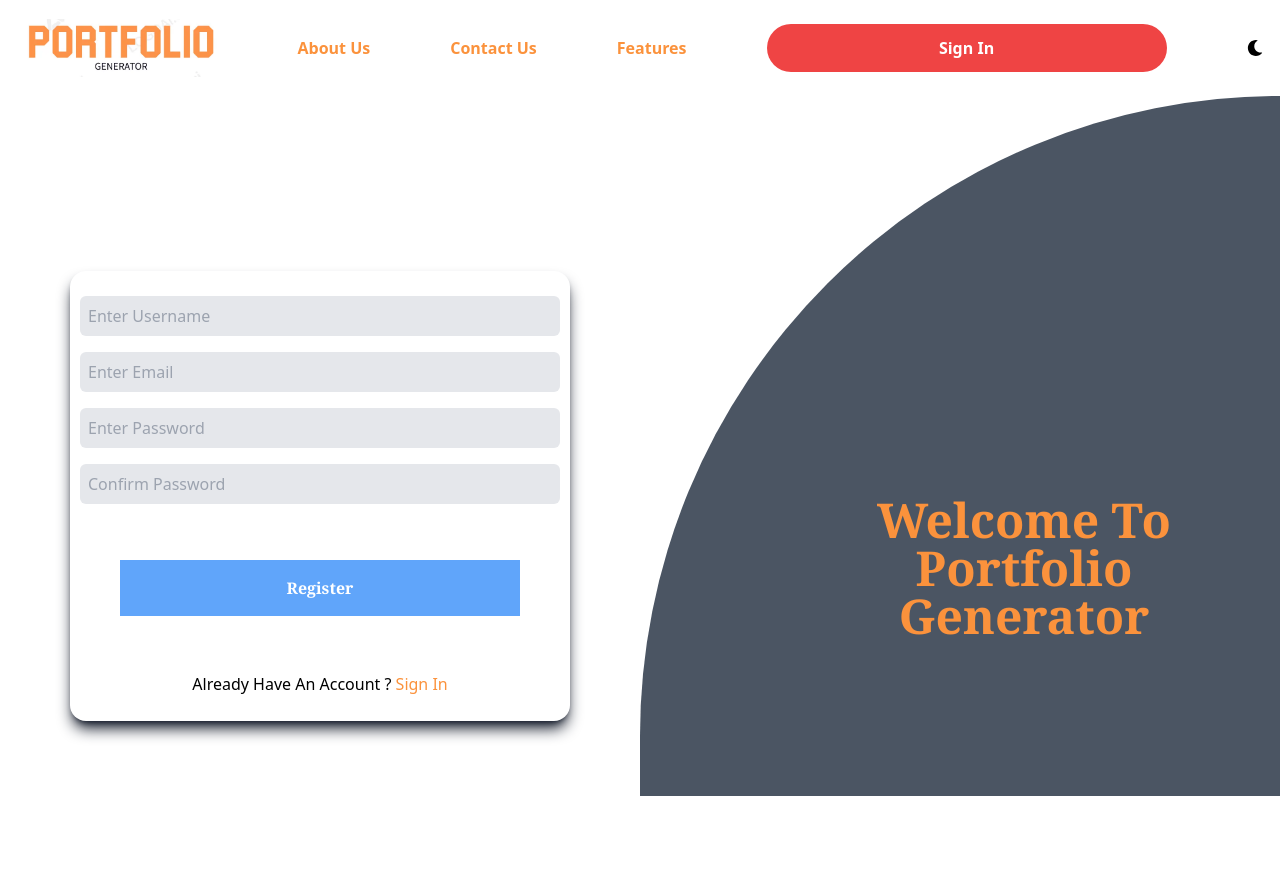
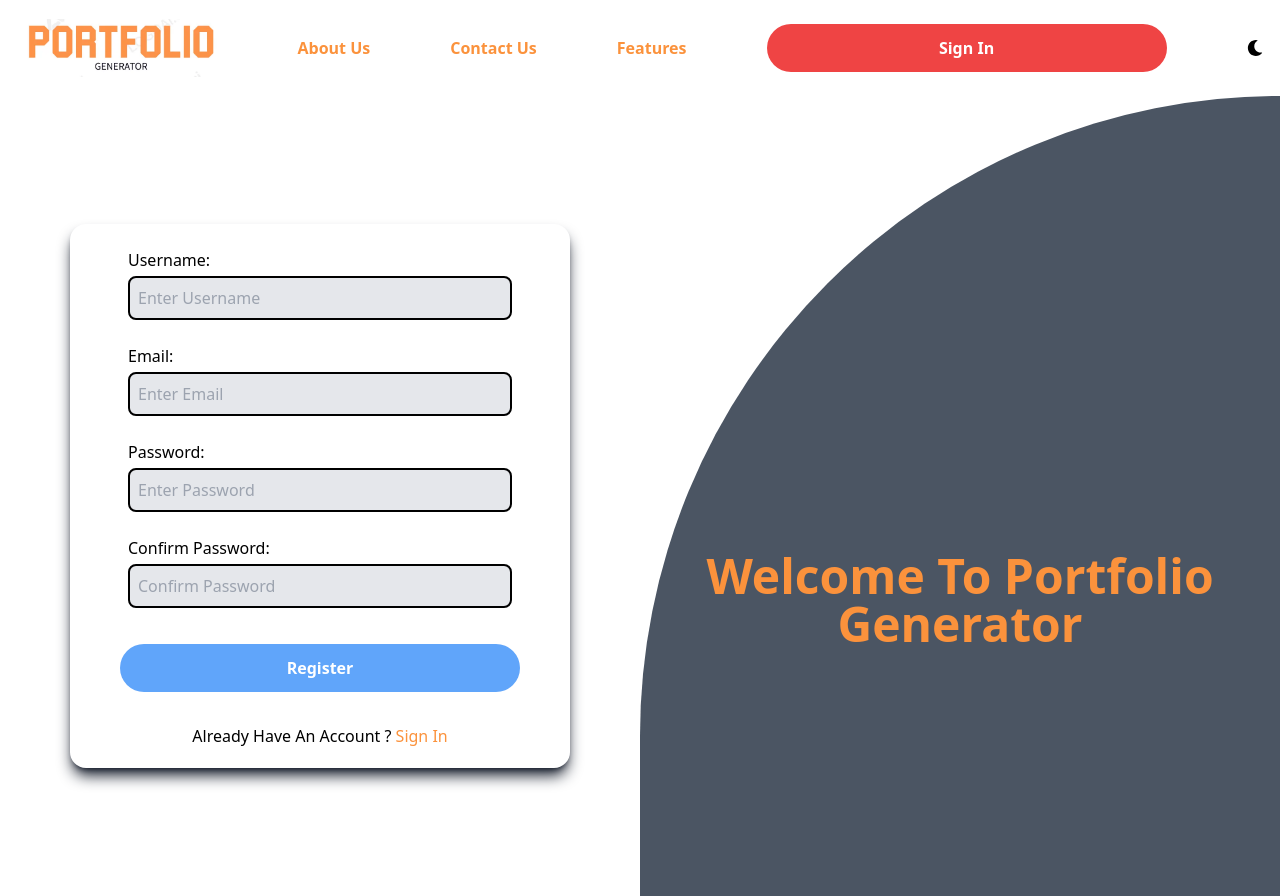
Before and after one commit to Muhammad-Faizan-Soomro/online-portfolio-generator, a Next.js app: page /register in a window 1280 px wide. Built offline with nearby package versions, Linux system fonts and the light colour scheme.

Commit message:
integrate new component

```diff
--- a/app/register/page.jsx
+++ b/app/register/page.jsx
@@ -3,6 +3,8 @@ import { useRouter } from "next/navigation";
 import React, { useState } from "react";
 import { toast } from "react-toastify";
 import Navbar from "../components/Navbar";
+import Input from "../components/Input";
+import Button from "../components/Button";
 
 function Register() {
   const [user, setuser] = useState({
@@ -19,15 +21,16 @@ function Register() {
     if (!user.username || !user.password || !user.email || !user.password1) {
       toast.error("All Fields Are Required");
     }
-   if ( user.password && user.password.length < 8){
-    toast.info("Password is Too Small")
+    if (user.password && user.password.length < 8) {
+      toast.info("Password is Too Small");
     }
-   if ( user.password != user.password1){
-    toast.error("Enter Same Password")
-   }
-   else{
+    if (user.password != user.password1) {
+      toast.error("Enter Same Password");
+    } else {
       try {
-      let res = await fetch("https://online-portfolio-generator.vercel.app/api/register", {
+        let res = await fetch(
+            "https://online-portfolio-generator.vercel.app/api/register",
+            {
               method: "POST",
               body: JSON.stringify({
                 username: user.username,
@@ -37,14 +40,15 @@ function Register() {
               headers: {
                 "Content-Type": "application/json",
               },
-        }),
+            }
+          ),
           res1 = await res.json();
         if (res1.status === 401) {
           toast.warn("Already Created");
         }
         if (res1.status === 200) {
           toast.success("Account Created");
-        router.push('/home')
+          router.push("/home");
         }
         if (res1.status === 500) {
           toast.warn("Pls Try Again");
@@ -56,21 +60,24 @@ function Register() {
   }
   return (
     <>
-    <Navbar/>
+      <Navbar />
       <section>
-      <div className=" lg:hidden container w-full h-full flex justify-center items-center">
-        <form   onSubmit={UserAdd} className="form h-[580px] w-[350px] bg-gray-700 flex flex-col gap-4  items-center justify-center">
-          <h1 className="font-bold text-orange-400 text-2xl">
-            {" "}
+        <div className=" sm:hidden container h-[100vh] w-[100vw] flex justify-center items-center">
+          <form
+            onSubmit={UserAdd}
+            className="form h-[100%] w-[100%] bg-gray-700 flex flex-col gap-4  items-center justify-center"
+          >
+            <h1 className="font-bold text-orange-400 text-2xl text-center">
+              WELCOME TO
+              <br />
               PORTFOLIO GENERATOR
             </h1>
-          <label htmlFor="username" className="text-xl font-bold text-white">
-            Username
-          </label>
-          <input
+            <Input
+              labelText="Username: "
+              labelClassName="text-white"
               type="text"
-            className="w-[300px] rounded-sm h-8 p-2"
               placeholder="Enter Username"
+              className="w-[80vw] max-w-[20rem]"
               onChange={(e) => {
                 setuser({
                   ...user,
@@ -80,13 +87,12 @@ function Register() {
               value={user.username}
             />
 
-          <label htmlFor="email" className="text-xl font-bold text-white">
-            Email
-          </label>
-          <input
+            <Input
+              labelText="Email: "
+              labelClassName="text-white"
               type="email"
-            className="w-[300px] rounded-sm h-8 p-2"
               placeholder="Enter Email"
+              className="w-[80vw] max-w-[20rem]"
               value={user.email}
               onChange={(e) => {
                 setuser({
@@ -96,12 +102,11 @@ function Register() {
               }}
             />
 
-          <label htmlFor="password" className="text-xl font-bold text-white">
-            Password
-          </label>
-          <input
+            <Input
+              labelText="Password: "
+              labelClassName="text-white"
               type="password"
-            className="w-[300px] rounded-sm h-8 p-2"
+              className="w-[80vw] max-w-[20rem]"
               placeholder="Enter Password"
               value={user.password}
               onChange={(e) => {
@@ -112,12 +117,90 @@ function Register() {
               }}
             />
 
-          <label htmlFor="password" className="text-xl font-bold text-white">
-            Confirm Password
-          </label>
-          <input
+            <Input
+              labelText="Confirm Password: "
+              labelClassName="text-white"
               type="password"
-            className="w-[300px] rounded-sm h-8 p-2"
+              placeholder="Confirm Password"
+              className="w-[80vw] max-w-[20rem]"
+              value={user.password1}
+              onChange={(e) => {
+                setuser({
+                  ...user,
+                  password1: e.target.value,
+                });
+              }}
+            />
+            <Button
+              className="w-72 bg-blue-500"
+              type="submit"
+              text="Register"
+            />
+            <p className="text-white font-bold">
+              Already Have An Account ?{" "}
+              <a
+                href="/login"
+                className="text-orange-400 hover:text-red-400 hover:underline"
+              >
+                Sign In
+              </a>
+            </p>
+          </form>
+        </div>
+
+        <div className=" hidden sm:flex w-full h-full container1 ">
+          <div className="div1 h-screen md:lg:w-[50%] sm:w-[100%] flex items-center justify-center">
+            <form
+              onSubmit={UserAdd}
+              className="form flex flex-col dark:text-black  justify-center items-center gap-4 sm:w-[20rem] md:w-[31.25rem] h-max bg-white rounded-2xl shadow-gray-900 shadow-lg"
+            >
+              <Input
+                labelText="Username: "
+                labelClassName="mt-5"
+                className="sm:w-72 md:w-96"
+                name="username"
+                placeholder="Enter Username"
+                value={user.username}
+                onChange={(e) => {
+                  setuser({
+                    ...user,
+                    username: e.target.value,
+                  });
+                }}
+              />
+              <Input
+                labelText="Email: "
+                type="email"
+                name="email"
+                className="sm:w-72 md:w-96"
+                placeholder="Enter Email"
+                value={user.email}
+                onChange={(e) => {
+                  setuser({
+                    ...user,
+                    email: e.target.value,
+                  });
+                }}
+              />
+              <Input
+                labelText="Password: "
+                type="password"
+                name="password"
+                className="sm:w-72 md:w-96"
+                placeholder="Enter Password"
+                value={user.password}
+                onChange={(e) => {
+                  setuser({
+                    ...user,
+                    password: e.target.value,
+                  });
+                }}
+              />
+              <Input
+                labelText="Confirm Password: "
+                type="password"
+                className="sm:w-72 md:w-96"
+                name="password"
                 placeholder="Confirm Password"
                 value={user.password1}
                 onChange={(e) => {
@@ -127,99 +210,23 @@ function Register() {
                   });
                 }}
               />
-          <button className="px-8 mt-2  py-4 font-bold text-white bg-blue-500 rounded-full">
-            REGISTER
-          </button>
-          <p className="text-white font-bold">
-            ALREADY HAVE AN ACCOUNT ?{" "}
-            <a href="/login" className="text-orange-400">
-              Sign In
-            </a>
-          </p>
-        </form>
-      </div>
 
-      <div className=" hidden lg:flex container1 ">
-        <div className="div1 h-screen w-[50%] flex items-center justify-center">
-          <form
-            onSubmit={UserAdd}
-            className="form flex flex-col dark:text-black  justify-center items-center gap-4 w-[500px] h-[450px] bg-white rounded-2xl shadow-gray-900 shadow-lg"
+              <Button type="submit" text="Register" className="sm:w-72 md:w-[25rem]"  />
+              <p className="dark:text-black mb-5">
+                Already Have An Account ?{" "}
+                <a
+                  href="/login"
+                  className="text-orange-400 hover:text-red-800 hover:underline "
                 >
-            <input
-              type="text"
-              name="username"
-              id="user"
-              placeholder="Enter Username"
-              className="w-[480px] rounded-md bg-gray-200 h-10 p-2"
-              value={user.username}
-              onChange={(e) => {
-                setuser({
-                  ...user,
-                  username: e.target.value,
-                });
-              }}
-            />
-            <input
-              type="email"
-              name="email"
-              id="pass"
-              placeholder="Enter Email"
-              className="w-[480px] rounded-md bg-gray-200 h-10 p-2"
-              value={user.email}
-              onChange={(e) => {
-                setuser({
-                  ...user,
-                  email: e.target.value,
-                });
-              }}
-            />
-            <input
-              type="password"
-              name="password"
-              id="pass"
-              placeholder="Enter Password"
-              className="w-[480px] rounded-md bg-gray-200 h-10 p-2"
-              value={user.password}
-              onChange={(e) => {
-                setuser({
-                  ...user,
-                  password: e.target.value,
-                });
-              }}
-            />
-            <input
-              type="password"
-              name="password"
-              id="pass"
-              placeholder="Confirm Password"
-              className="w-[480px] rounded-md bg-gray-200 h-10 p-2"
-              value={user.password1}
-              onChange={(e) => {
-                setuser({
-                  ...user,
-                  password1: e.target.value,
-                });
-              }}
-            />
-
-            <button
-              className="w-[400px] m-10 py-4 text-white font-bold bg-blue-400 font-serif"
-              type="submit"
-            >
-              Register
-            </button>
-            <p className="dark:text-black">
-              Already Have An Account ?{" "}
-              <a href="/login" className="text-orange-400 ">
                   {" "}
                   Sign In
                 </a>
               </p>
             </form>
           </div>
-        <div className="div1 h-screen w-[50%]">
-          <div className="bubble w-full h-[700px] dark:bg-blue-400 bg-gray-600 rounded-tl-full">
-            <h1 className="text-orange-400 dark:text-white text-5xl px-8 pt-[400px] pl-31 font-bold text-center font-serif ml-32 ">
+          <div className="div1 h-screen w-[50%] -z-10">
+            <div className="bubble w-full h-full dark:bg-blue-400 bg-gray-600 flex justify-center items-center rounded-tl-full">
+              <h1 className="text-orange-400 px-12 pt-52 text-5xl text-center font-bold dark:text-white lg:block">
                 Welcome To Portfolio Generator
               </h1>
             </div>
@@ -227,8 +234,6 @@ function Register() {
         </div>
       </section>
     </>
-
-
   );
 }
 
```
Lines whose indentation alone changed are shown as unchanged.
